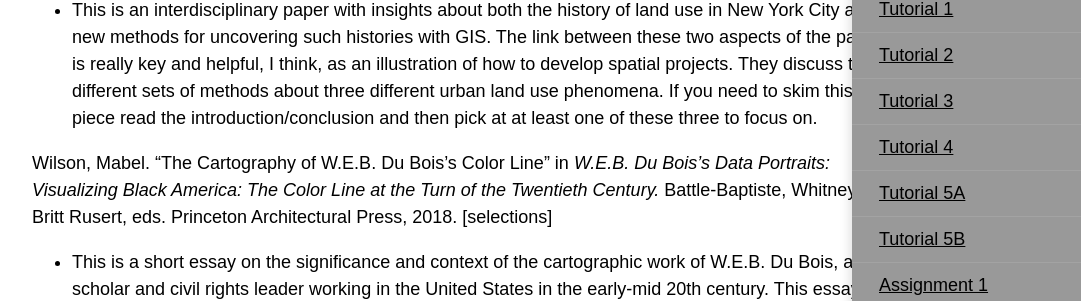
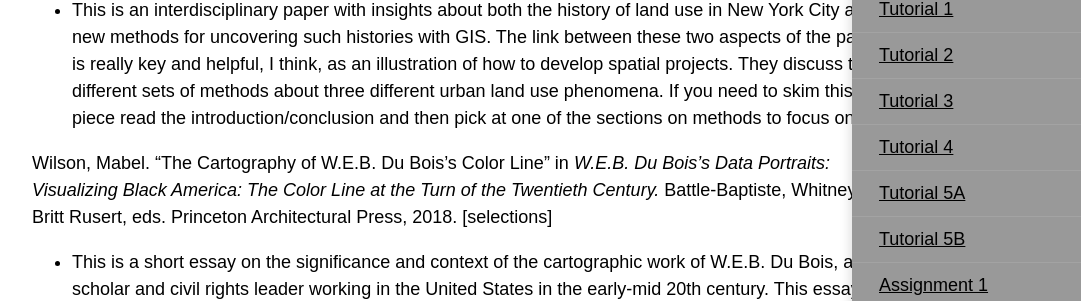
Before and after one commit to CenterForSpatialResearch/methods-in-spatial-research-fa2021, a Jekyll site: the page built from syllabus.md, in a window 1280 px wide and 900 px high, scrolled down 2727 px. Shown: the part 260-561 px from the top of the window, without its empty margins (176-1257 px from the left). Built offline with Jekyll 4.4.1, drawn with Linux system fonts in a browser that asks for light colours.

Commit message:
reading info update

```diff
--- a/syllabus.md
+++ b/syllabus.md
@@ -110,7 +110,7 @@ pin up of inadvertent use assignment -->
 
 Baics, Gergely, and Leah Meisterlin. “Zoning Before Zoning: Land Use and Density in Mid-Nineteenth-Century New York City.” 2016.
 
-- This is an interdisciplinary paper with insights about both the history of land use in New York City and new methods for uncovering such histories with GIS. The link between these two aspects of the paper is really key and helpful, I think, as an illustration of how to develop spatial projects. They discuss three different sets of methods about three different urban land use phenomena. If you need to skim this piece read the introduction/conclusion and then pick at at least one of these three to focus on.
+- This is an interdisciplinary paper with insights about both the history of land use in New York City and new methods for uncovering such histories with GIS. The link between these two aspects of the paper is really key and helpful, I think, as an illustration of how to develop spatial projects. They discuss three different sets of methods about three different urban land use phenomena. If you need to skim this piece read the introduction/conclusion and then pick at one of the sections on methods to focus on.
 
 Wilson, Mabel. "The Cartography of W.E.B. Du Bois’s Color Line" in *W.E.B. Du Bois’s Data Portraits: Visualizing Black America: The Color Line at the Turn of the Twentieth Century.* Battle-Baptiste, Whitney, and Britt Rusert, eds. Princeton Architectural Press, 2018. [selections]
 
```
